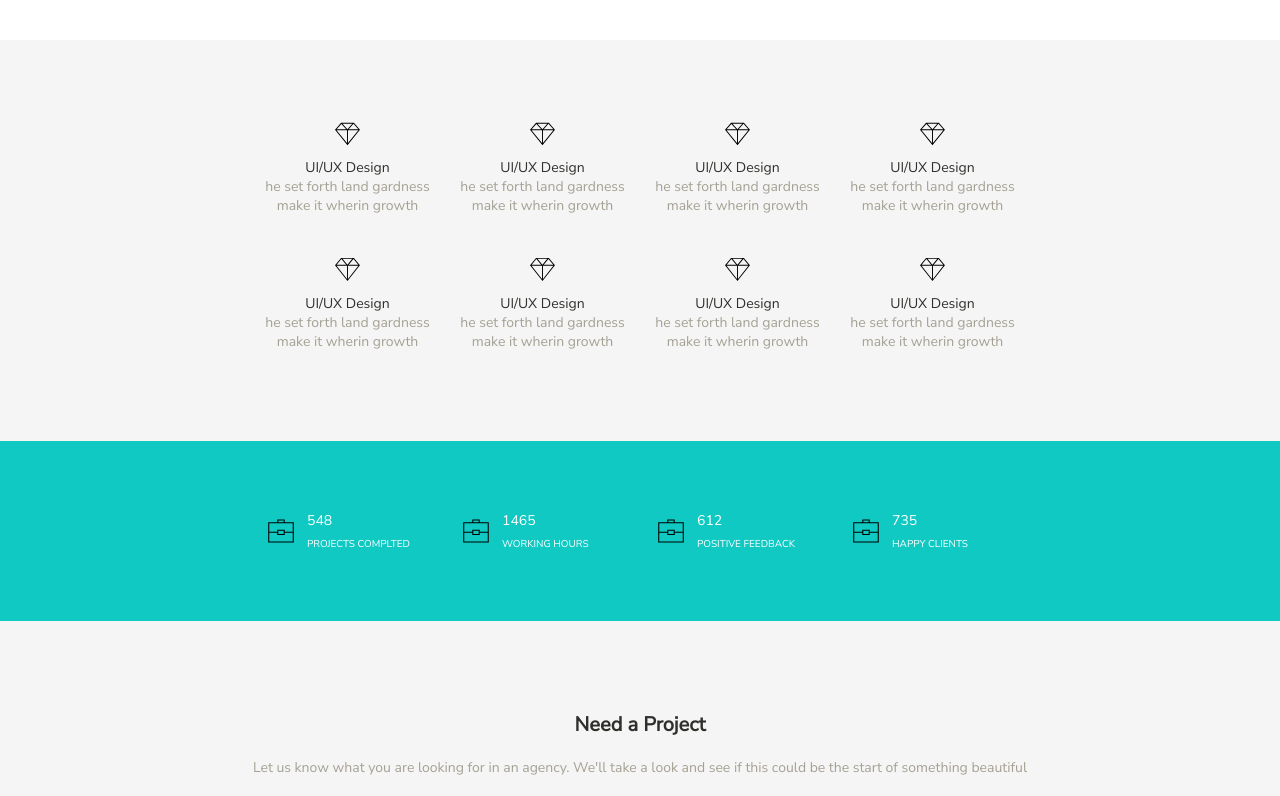
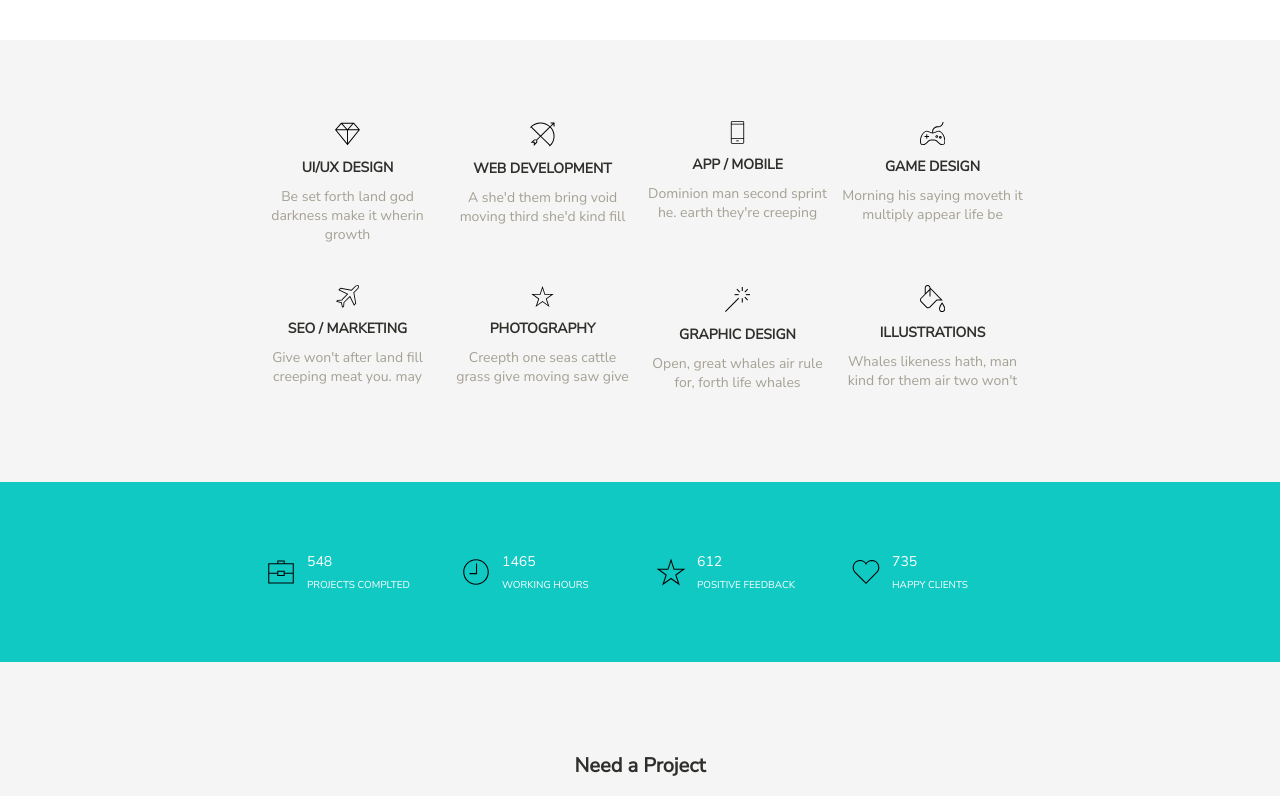
Before and after one commit to adityasethi-v2/html-css-2, a plain HTML site: page index.html in a window 1280 px wide. Shown: the part 1260-2056 px from the top of the page. Drawn offline with Linux system fonts and the light colour scheme.

Commit message:
added content and changed few styles

```diff
--- a/assets/styles/scss/global.scss
+++ b/assets/styles/scss/global.scss
@@ -121,3 +121,19 @@ input, textarea {
         background: $java;
     }
 }
+
+.grid-3 {
+    display: grid;
+    grid-template-columns: 20% 20% 60%;
+    gap: 60px;
+
+    @media #{$sm-down} {
+        display: block;
+    }
+
+    & > div {
+        @media #{$sm-down} {
+            margin-bottom: 25px;
+        }
+    }
+}
--- a/assets/styles/scss/main.scss
+++ b/assets/styles/scss/main.scss
@@ -65,6 +65,11 @@ header {
                 max-width: 25px;
                 display: inline-block;
                 margin: 10px auto;
+            }
+            label {
+                text-transform: uppercase;
+                font-weight: 700;
+                margin-bottom: 10px;
             }
         }
     }
@@ -134,7 +139,7 @@ header {
     font-size: 12px;
     color: $dawn;
     .center-box {
-        max-width: calc(#{$center-width} - 80px);
+        max-width: calc(#{$center-width} - 120px);
     }
     label {
         display: block;
@@ -146,11 +151,6 @@ header {
         text-decoration: inherit;
         color: inherit;
     }
-    .grid-3 {
-        display: grid;
-        grid-template-columns: 20% 20% 60%;
-        gap: 60px;
-    }
     .contact {
         a {
             display: block;
@@ -160,7 +160,7 @@ header {
         display: flex;
         flex-wrap: wrap;
         a {
-            min-width: 33%;
+            min-width: 125px;
         }
     }
 }
--- a/index.html
+++ b/index.html
@@ -15,7 +15,7 @@
     <!-- Header section and landing page -->
     <section class="landing-sec padding-left-right">
         <header>
-            <img src="assets/images/diamond.svg" class="img-cover"/>
+            <img src="assets/images/logo.png" class="img-cover"/>
             <nav>
                 <a href="#" class="active">Home</a>
                 <a href="#">About</a>
@@ -50,42 +50,42 @@
             <div class="project">
                 <img src="assets/images/diamond.svg" class="image-cover"/>
                 <label>UI/UX Design</label>
-                <p>he set forth land gardness make it wherin growth</p>
+                <p>Be set forth land god darkness make it wherin growth</p>
             </div>
             <div class="project">
-                <img src="assets/images/diamond.svg" class="image-cover"/>
-                <label>UI/UX Design</label>
-                <p>he set forth land gardness make it wherin growth</p>
+                <img src="assets/images/arc.svg" class="image-cover"/>
+                <label>Web Development</label>
+                <p>A she'd them bring void moving third she'd kind fill</p>
             </div>
             <div class="project">
-                <img src="assets/images/diamond.svg" class="image-cover"/>
-                <label>UI/UX Design</label>
-                <p>he set forth land gardness make it wherin growth</p>
+                <img src="assets/images/phone.svg" class="image-cover"/>
+                <label>App / Mobile</label>
+                <p>Dominion man second sprint he. earth they're creeping</p>
             </div>
             <div class="project">
-                <img src="assets/images/diamond.svg" class="image-cover"/>
-                <label>UI/UX Design</label>
-                <p>he set forth land gardness make it wherin growth</p>
+                <img src="assets/images/joy.svg" class="image-cover"/>
+                <label>Game Design</label>
+                <p>Morning his saying moveth it multiply appear life be</p>
             </div>
             <div class="project">
-                <img src="assets/images/diamond.svg" class="image-cover"/>
-                <label>UI/UX Design</label>
-                <p>he set forth land gardness make it wherin growth</p>
+                <img src="assets/images/plane.svg" class="image-cover"/>
+                <label>Seo / marketing</label>
+                <p>Give won't after land fill creeping meat you. may</p>
             </div>
             <div class="project">
-                <img src="assets/images/diamond.svg" class="image-cover"/>
-                <label>UI/UX Design</label>
-                <p>he set forth land gardness make it wherin growth</p>
+                <img src="assets/images/star.svg" class="image-cover"/>
+                <label>Photography</label>
+                <p>Creepth one seas cattle grass give moving saw give</p>
             </div>
             <div class="project">
-                <img src="assets/images/diamond.svg" class="image-cover"/>
-                <label>UI/UX Design</label>
-                <p>he set forth land gardness make it wherin growth</p>
+                <img src="assets/images/magic-wand.svg" class="image-cover"/>
+                <label>Graphic Design</label>
+                <p>Open, great whales air rule for, forth life whales</p>
             </div>
             <div class="project">
-                <img src="assets/images/diamond.svg" class="image-cover"/>
-                <label>UI/UX Design</label>
-                <p>he set forth land gardness make it wherin growth</p>
+                <img src="assets/images/paint-bucket.svg" class="image-cover"/>
+                <label>Illustrations</label>
+                <p>Whales likeness hath, man kind for them air two won't</p>
             </div>
         </div>
     </section>
@@ -103,7 +103,7 @@
             </div>
             <div class="project-detail">
                 <div>
-                    <img src="assets/images/portfolio.svg" class="image-cover"/>
+                    <img src="assets/images/clock.svg" class="image-cover"/>
                 </div>
                 <div class="p-contect">
                     <label>1465</label>
@@ -112,7 +112,7 @@
             </div>
             <div class="project-detail">
                 <div>
-                    <img src="assets/images/portfolio.svg" class="image-cover"/>
+                    <img src="assets/images/star.svg" class="image-cover"/>
                 </div>
                 <div class="p-contect">
                     <label>612</label>
@@ -121,7 +121,7 @@
             </div>
             <div class="project-detail">
                 <div>
-                    <img src="assets/images/portfolio.svg" class="image-cover"/>
+                    <img src="assets/images/like.svg" class="image-cover"/>
                 </div>
                 <div class="p-contect">
                     <label>735</label>
```
Also changed, not shown: assets/styles/css/global.css, assets/styles/css/main.css, 2 other files.
